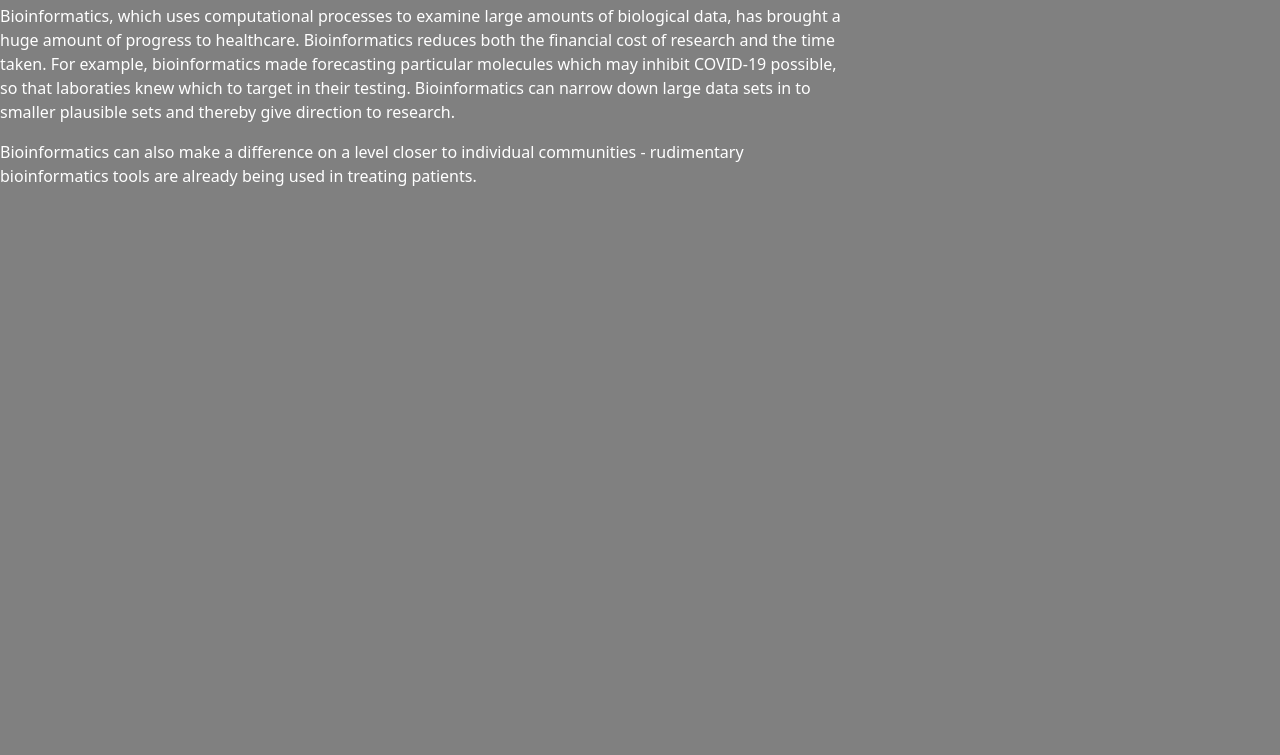
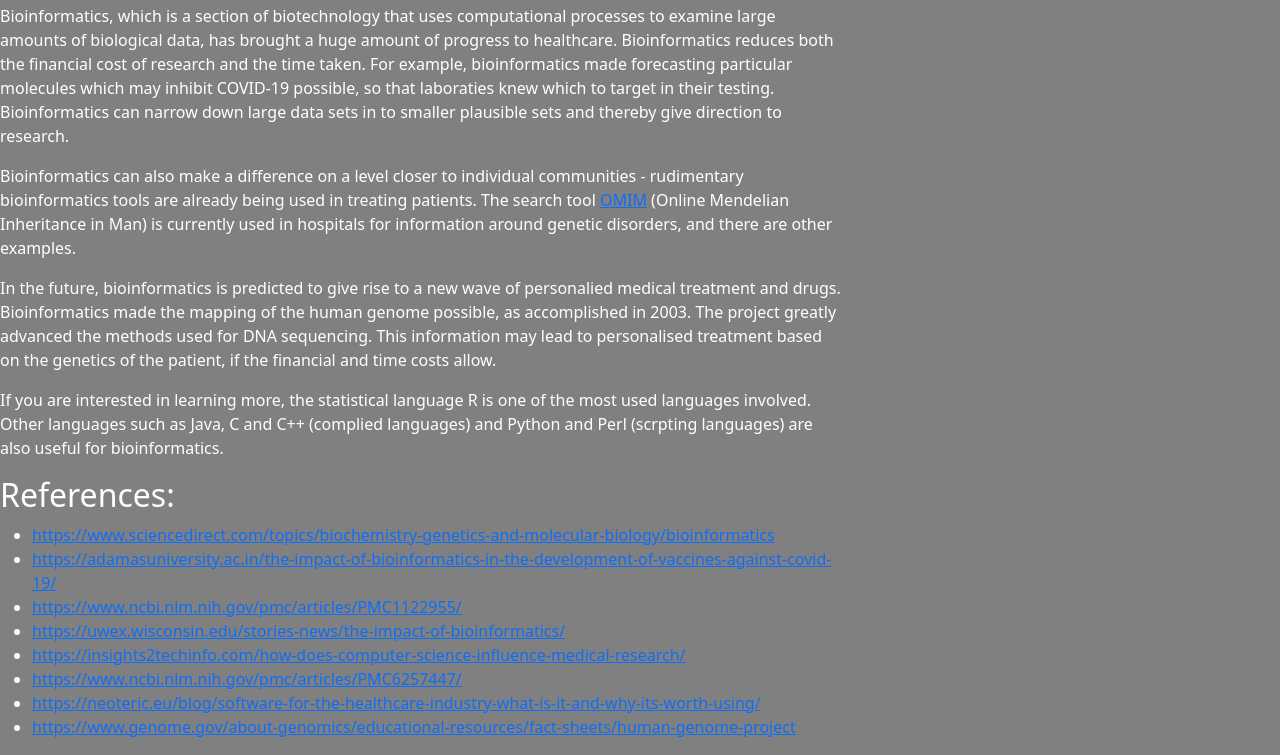
Before and after one commit to SkyePal42/ProgBlackCSPosContributions, a plain HTML site: page CS in Health CD.html in a window 1280 px wide. Shown: the part 298-1053 px from the top of the page. Before the commit the page ends 800 px from the top, so only its background shows below. Drawn offline with nearby package versions, Linux system fonts and the light colour scheme.

Commit message:
Webpage with bioinformatics and references

```diff
--- a/CS in Health CD.html
+++ b/CS in Health CD.html
@@ -30,9 +30,27 @@
 
                 <h2> Bioinformatics</h2>
 
-                <p>Bioinformatics, which uses computational processes to examine large amounts of biological data, has brought a huge amount of progress to healthcare. Bioinformatics reduces both the financial cost of research and the time taken. For example, bioinformatics made forecasting particular molecules which may inhibit COVID-19 possible, so that laboraties knew which to target in their testing. Bioinformatics can narrow down large data sets in to smaller plausible sets and thereby give direction to research.  </p>
+                <p>Bioinformatics, which is a section of biotechnology that uses computational processes to examine large amounts of biological data, has brought a huge amount of progress to healthcare. Bioinformatics reduces both the financial cost of research and the time taken. For example, bioinformatics made forecasting particular molecules which may inhibit COVID-19 possible, so that laboraties knew which to target in their testing. Bioinformatics can narrow down large data sets in to smaller plausible sets and thereby give direction to research.  </p>
 
-                <p>Bioinformatics can also make a difference on a level closer to individual communities - rudimentary bioinformatics tools are already being used in treating patients.</p>
+                <p>Bioinformatics can also make a difference on a level closer to individual communities - rudimentary bioinformatics tools are already being used in treating patients. The search tool <a href="https://www.omim.org"> OMIM</a> (Online Mendelian Inheritance in Man) is currently used in hospitals for information around genetic disorders, and there are other examples. </p>
+
+                <p>In the future, bioinformatics is predicted to give rise to a new wave of personalied medical treatment and drugs. Bioinformatics made the mapping of the human genome possible, as accomplished in 2003. The project greatly advanced the methods used for DNA sequencing. This information may lead to personalised treatment based on the genetics of the patient, if the financial and time costs allow.</p>
+
+                <p>If you are interested in learning more, the statistical language R is one of the most used languages involved. Other languages such as Java, C and C++ (complied languages) and Python and Perl (scrpting languages) are also useful for bioinformatics. </p>
+
+
+
+                <h2>References:</h2>
+                <ul>
+                        <li><a href="https://www.sciencedirect.com/topics/biochemistry-genetics-and-molecular-biology/bioinformatics">https://www.sciencedirect.com/topics/biochemistry-genetics-and-molecular-biology/bioinformatics</a></li>
+                        <li><a href="https://adamasuniversity.ac.in/the-impact-of-bioinformatics-in-the-development-of-vaccines-against-covid-19/">https://adamasuniversity.ac.in/the-impact-of-bioinformatics-in-the-development-of-vaccines-against-covid-19/</a></li>
+                        <li><a href="https://www.ncbi.nlm.nih.gov/pmc/articles/PMC1122955/">https://www.ncbi.nlm.nih.gov/pmc/articles/PMC1122955/</a></li>
+                        <li><a href="https://uwex.wisconsin.edu/stories-news/the-impact-of-bioinformatics/">https://uwex.wisconsin.edu/stories-news/the-impact-of-bioinformatics/</a></li>
+                        <li><a href="https://insights2techinfo.com/how-does-computer-science-influence-medical-research/">https://insights2techinfo.com/how-does-computer-science-influence-medical-research/</a></li>
+                        <li><a href="https://www.ncbi.nlm.nih.gov/pmc/articles/PMC6257447/">https://www.ncbi.nlm.nih.gov/pmc/articles/PMC6257447/</a></li>
+                        <li><a href="https://neoteric.eu/blog/software-for-the-healthcare-industry-what-is-it-and-why-its-worth-using/">https://neoteric.eu/blog/software-for-the-healthcare-industry-what-is-it-and-why-its-worth-using/</a></li>
+                        <li><a href="https://www.genome.gov/about-genomics/educational-resources/fact-sheets/human-genome-project">https://www.genome.gov/about-genomics/educational-resources/fact-sheets/human-genome-project</a></li>
+                </ul>
             </div>
             <div class="col-sm-4">Profile</div>
         </div>
```
